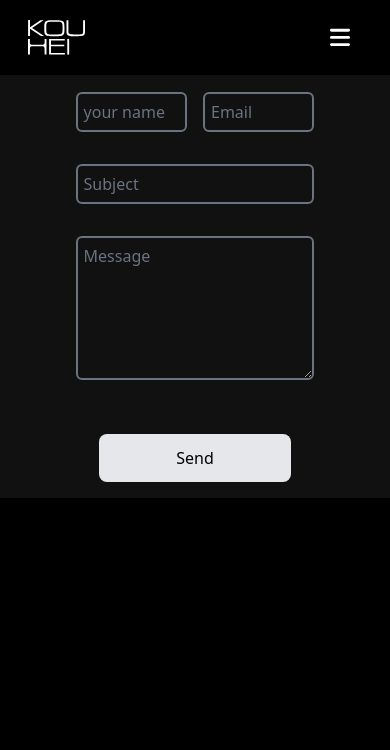
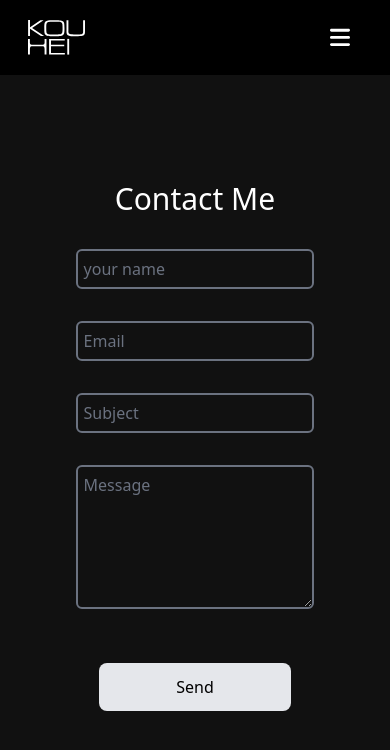
Before and after one commit to Ginz9013/KOUHEI, a React (Create React App) app: page /ContactMe in a window 390 px wide. Shown: the top 750 px of the page. Built offline with nearby package versions, Linux system fonts and the light colour scheme.

Commit message:
UPDATE: RWD - MOBILE ContactPage

```diff
--- a/src/pages/ContactMe.jsx
+++ b/src/pages/ContactMe.jsx
@@ -1,6 +1,6 @@
 /* eslint-disable react/react-in-jsx-scope */
 import emailjs from "emailjs-com";
-import { useEffect, useState } from "react";
+import { useEffect, useState, useRef } from "react";
 
 function ContactMe() {
   const [formData, setFormData] = useState({
@@ -96,19 +96,40 @@ function ContactMe() {
     validate();
   };
 
+  // RWD
+  // Setting Mobile Height
+  const contactPage = useRef(null);
+  const modalPage = useRef(null);
+  const modalBackground = useRef(null);
+  const setHeight = () => {
+    const currentHeight = window.innerHeight;
+    contactPage.current.style.height = `${currentHeight}px`;
+    if (checkModal) {
+      modalPage.current.style.height = `${currentHeight}px`;
+      modalBackground.current.style.height = `${currentHeight}px`;
+    }
+  };
+  useEffect(setHeight, [checkModal]);
+
+  // RWD - Send Button
+  const currentWidth = window.innerWidth;
+
   return (
-    <div className="w-full h-full bg-secondary-black flex justify-center items-center">
+    <div
+      ref={contactPage}
+      className="w-screen md:w-full md:h-full bg-secondary-black flex justify-center items-center pt-16 md:pt-0"
+    >
       <div className="flex flex-col items-center w-5/6">
-        <h1 className="text-white text-3xl mb-6">Contact Me</h1>
+        <h1 className="text-white text-3xl mb-0 md:mb-6">Contact Me</h1>
         <form className="text-white w-5/6 md:w-2/3 xl:w-1/2">
-          <div className="flex mx-4 my-8">
+          <div className="flex flex-col md:flex-row mx-4 my-8">
             {/* Name */}
-            <div className="relative bg-secondary-black mr-4">
+            <div className="relative bg-secondary-black mr-4 w-full md:w-fit mb-8 md:mb-0">
               <input
                 type="text"
                 id="username"
                 name="username"
-                className="peer bg-transparent h-10 w-full rounded-md text-gray-200 placeholder-transparent px-2 pr-8 border-gray-500 focus:border-primary-blue focus:outline-none border-2"
+                className="peer bg-transparent h-10 w-full rounded-md text-gray-200 placeholder-transparent px-2 border-gray-500 focus:border-primary-blue focus:outline-none border-2"
                 placeholder="Type inside me"
                 onChange={(e) =>
                   setFormData((prev) => ({ ...prev, name: e.target.value }))
@@ -206,10 +227,20 @@ function ContactMe() {
           {/* Submit Button */}
           <div className="w-full flex justify-center">
             <button
-              className="group [transform:translateZ(0)] w-48 px-6 py-3 m-4 rounded-lg overflow-hidden bg-gray-200 relative before:absolute before:bg-primary-blue before:top-1/2 before:left-1/2 before:h-8 before:w-8 before:-translate-y-1/2 before:-translate-x-1/2 before:rounded-full before:scale-[0] before:opacity-0 hover:before:scale-[8] hover:before:opacity-100 before:transition before:ease-in-out before:duration-500"
+              className={
+                currentWidth < 768
+                  ? "w-48 px-6 py-3 m-4 rounded-lg bg-gray-200 active:scale-95"
+                  : "group [transform:translateZ(0)] w-48 px-6 py-3 m-4 rounded-lg overflow-hidden bg-gray-200 relative before:absolute before:bg-primary-blue before:top-1/2 before:left-1/2 before:h-8 before:w-8 before:-translate-y-1/2 before:-translate-x-1/2 before:rounded-full before:scale-[0] before:opacity-0 hover:before:scale-[8] hover:before:opacity-100 before:transition before:ease-in-out before:duration-500"
+              }
               onClick={(e) => submit(e)}
             >
-              <span className="relative z-0 text-black group-hover:text-gray-200 transition ease-in-out duration-500">
+              <span
+                className={
+                  currentWidth < 768
+                    ? "text-black"
+                    : "relative z-0 text-black group-hover:text-gray-200 transition ease-in-out duration-500"
+                }
+              >
                 Send
               </span>
             </button>
@@ -218,7 +249,10 @@ function ContactMe() {
       </div>
 
       {checkModal && (
-        <div className="w-screen h-screen fixed left-0 top-0 flex flex-col justify-center items-center drop-shadow-sm z-20">
+        <div
+          ref={modalPage}
+          className="w-screen md:h-screen fixed left-0 top-0 flex flex-col justify-center items-center drop-shadow-sm z-20"
+        >
           {/* Content */}
           <div className="flex flex-col items-center text-white bg-secondary-light p-8 z-10 rounded-sm">
             <h3 className="text-2xl">Mail has been sent.</h3>
@@ -231,7 +265,10 @@ function ContactMe() {
             />
           </div>
           {/* Black Background */}
-          <div className="w-screen h-screen bg-black opacity-80 absolute"></div>
+          <div
+            ref={modalBackground}
+            className="w-screen md:h-screen bg-black opacity-80 absolute"
+          ></div>
         </div>
       )}
     </div>
```
